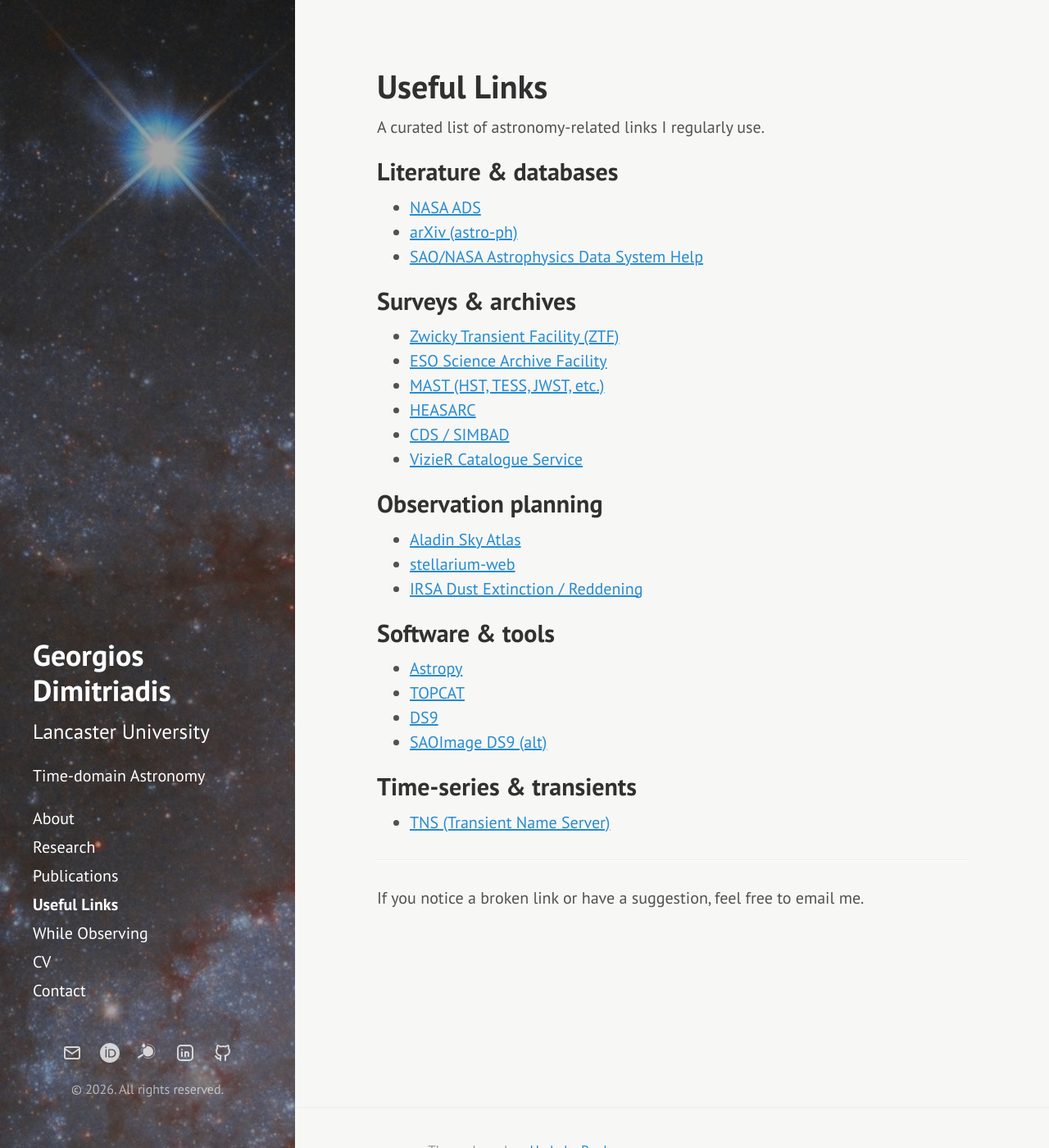
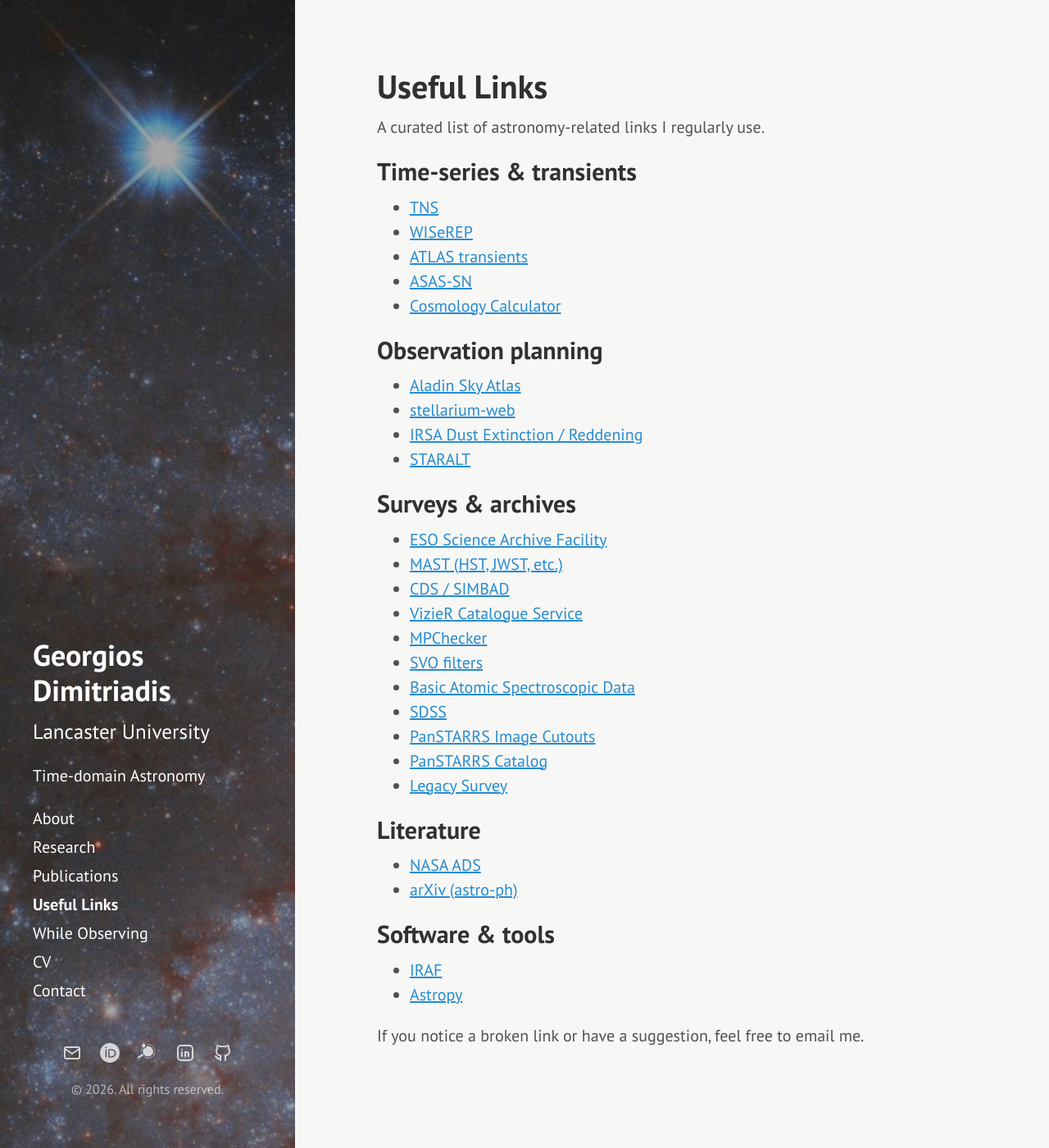
Before and after one commit to geodimitriadis/geodimitriadis.github.io, a Jekyll site: the page built from useful-links.md, in a window 1280 px wide and 1400 px high. Shown: the whole window at 82% size. Built offline with Jekyll 4.4.1, drawn with Linux system fonts in a browser that asks for light colours.

Commit message:
Update useful-links.md

```diff
--- a/useful-links.md
+++ b/useful-links.md
@@ -2,37 +2,43 @@
 layout: page
 title: Useful Links
 permalink: /useful-links/
+classes: useful-links
 ---
 
 A curated list of astronomy-related links I regularly use.
 
-## Literature & databases
-- [NASA ADS](https://ui.adsabs.harvard.edu/)
-- [arXiv (astro-ph)](https://arxiv.org/archive/astro-ph)
-- [SAO/NASA Astrophysics Data System Help](https://ui.adsabs.harvard.edu/help/)
-
-## Surveys & archives
-- [Zwicky Transient Facility (ZTF)](https://www.ztf.caltech.edu/)
-- [ESO Science Archive Facility](https://archive.eso.org/)
-- [MAST (HST, TESS, JWST, etc.)](https://mast.stsci.edu/)
-- [HEASARC](https://heasarc.gsfc.nasa.gov/)
-- [CDS / SIMBAD](https://simbad.cds.unistra.fr/simbad/)
-- [VizieR Catalogue Service](https://vizier.cds.unistra.fr/)
+## Time-series & transients
+- [TNS](https://www.wis-tns.org/)
+- [WISeREP](https://www.wiserep.org/)
+- [ATLAS transients](https://star.pst.qub.ac.uk/sne/atlas4/)
+- [ASAS-SN](https://asas-sn.osu.edu/)
+- [Cosmology Calculator](https://cosmocalc.icrar.org/)
 
 ## Observation planning
 - [Aladin Sky Atlas](https://aladin.cds.unistra.fr/)
 - [stellarium-web](https://stellarium-web.org/)
 - [IRSA Dust Extinction / Reddening](https://irsa.ipac.caltech.edu/applications/DUST/)
+- [STARALT](https://astro.ing.iac.es/staralt/)
+
+## Surveys & archives
+- [ESO Science Archive Facility](https://archive.eso.org/)
+- [MAST (HST, JWST, etc.)](https://mast.stsci.edu/)
+- [CDS / SIMBAD](https://simbad.cds.unistra.fr/simbad/)
+- [VizieR Catalogue Service](https://vizier.cds.unistra.fr/)
+- [MPChecker](https://minorplanetcenter.net/cgi-bin/checkmp.cgi)
+- [SVO filters](https://svo2.cab.inta-csic.es/svo/theory/fps3/)
+- [Basic Atomic Spectroscopic Data](https://physics.nist.gov/PhysRefData/Handbook/element_name.htm)
+- [SDSS](https://skyserver.sdss.org/dr14/en/tools/chart/navi.aspx)
+- [PanSTARRS Image Cutouts](https://ps1images.stsci.edu/cgi-bin/ps1cutouts)
+- [PanSTARRS Catalog](https://catalogs.mast.stsci.edu/panstarrs)
+- [Legacy Survey](https://www.legacysurvey.org/viewer)
+
+## Literature
+- [NASA ADS](https://ui.adsabs.harvard.edu/)
+- [arXiv (astro-ph)](https://arxiv.org/archive/astro-ph)
 
 ## Software & tools
+- [IRAF](https://iraf-community.github.io/)
 - [Astropy](https://www.astropy.org/)
-- [TOPCAT](https://www.star.bris.ac.uk/~mbt/topcat/)
-- [DS9](https://sites.google.com/cfa.harvard.edu/saoimageds9)
-- [SAOImage DS9 (alt)](https://ds9.si.edu/site/Home.html)
-
-## Time-series & transients
-- [TNS (Transient Name Server)](https://www.wis-tns.org/)
-
----
 
 If you notice a broken link or have a suggestion, feel free to email me.
```
